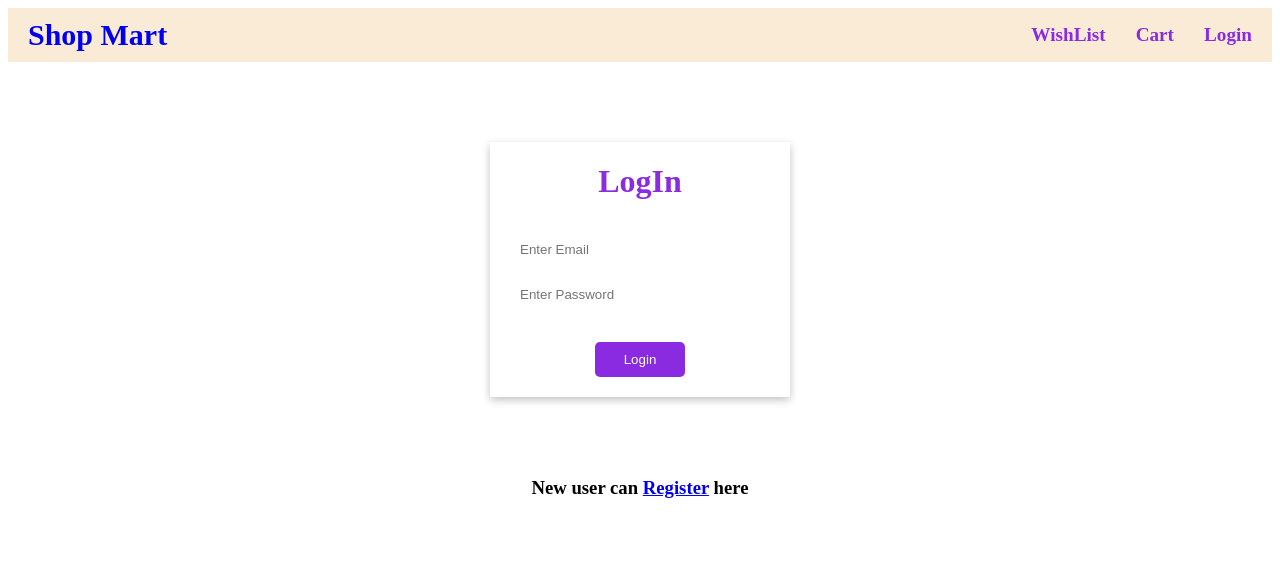
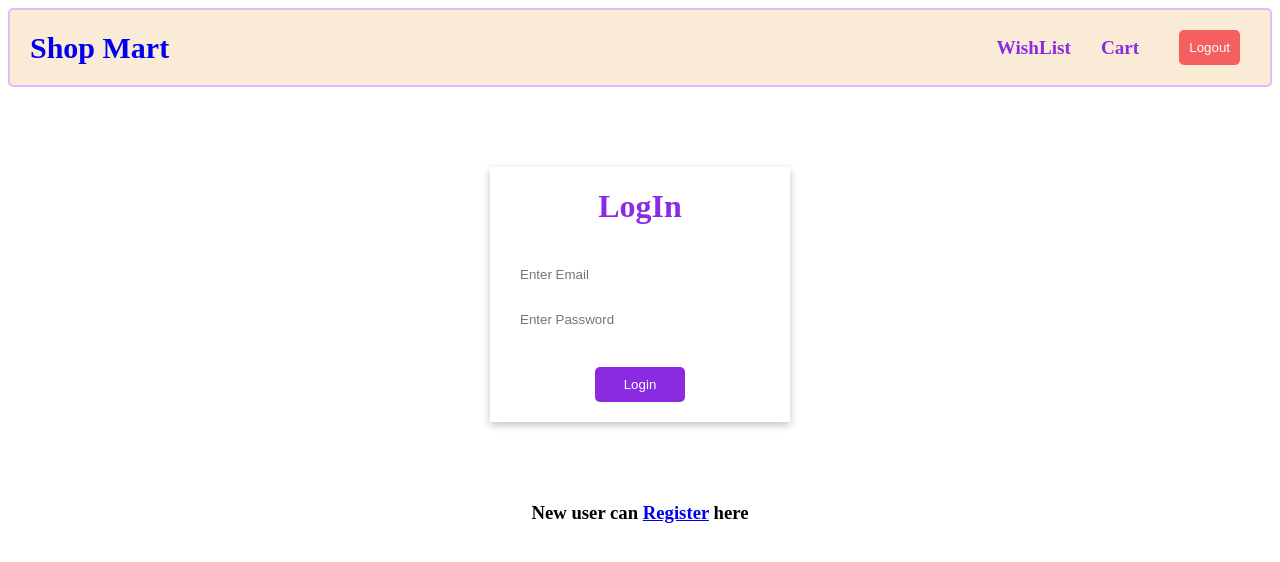
Before and after one commit to gangahasan/E-commerce-Augmentik, a React (Vite) app: page / in a window 1280 px wide. Shown: the top 562 px of the page. Built offline with nearby package versions, Linux system fonts and the light colour scheme; no server answers; sample sign-in values are in the browser's storage.

Commit message:
develope private routing for wishlist and cart

```diff
--- a/src/components/Navbar.jsx
+++ b/src/components/Navbar.jsx
@@ -1,8 +1,18 @@
 import React from 'react'
 import "../styles/nav.css"
-import { NavLink } from 'react-router-dom'
+import { NavLink, useNavigate } from 'react-router-dom'
+import { useDispatch, useSelector } from 'react-redux'
+import { logout } from '../redux/actions/authactions'
 
 const Navbar = () => {
+    const user = useSelector((state)=>state.auth.user);
+    const dispatch = useDispatch();
+    const navigate = useNavigate();
+
+    const handleLogout=()=>{
+        dispatch(logout());
+        navigate("/")
+    }
   return (
     <div className="navbar">
       <div className="nav-left">
@@ -18,9 +28,12 @@ const Navbar = () => {
         <NavLink to="/cart" className="navlinks">
           Cart
         </NavLink>
-        <NavLink to="/" className="navlinks">
+        {!user?(<NavLink to="/" className="navlinks">
           Login
-        </NavLink>
+        </NavLink>):(
+            <button onClick={handleLogout}>Logout</button>
+        )}
+
       </div>
     </div>
   );
--- a/src/pages/Login.jsx
+++ b/src/pages/Login.jsx
@@ -5,8 +5,7 @@ import { login } from "../redux/actions/authactions";
 import "../styles/login.css"
 
 const Login = () => {
-const user = useSelector((state)=> state.auth.user);
-console.log(user,"user from loginpage")
+const user = useSelector((state)=> state.auth.user)
   const [email, setEmail] = useState("");
   const [password, setPassword] = useState("");
   const dispatch = useDispatch("");
--- a/src/pages/ProductsPage.jsx
+++ b/src/pages/ProductsPage.jsx
@@ -20,7 +20,6 @@ const ProductsPage = () => {
     }
   return (
     <div>
-        <button style={{float:"right"}} onClick={handleLogout}>logout</button>
       <div className="productCont">
         {products.length > 0 &&
           products.map((product, index) => {
--- a/src/styles/nav.css
+++ b/src/styles/nav.css
@@ -3,7 +3,12 @@
     align-items: center;
     justify-content: space-between;
     background-color: antiquewhite;
+    border: 2px solid rgb(220, 189, 250);
+    border-radius: 5px;
     padding: 10px 20px;
+    top: 0;
+    position: sticky;
+    z-index: 1000;
 }
 .nav-right{
     display: flex;
```
